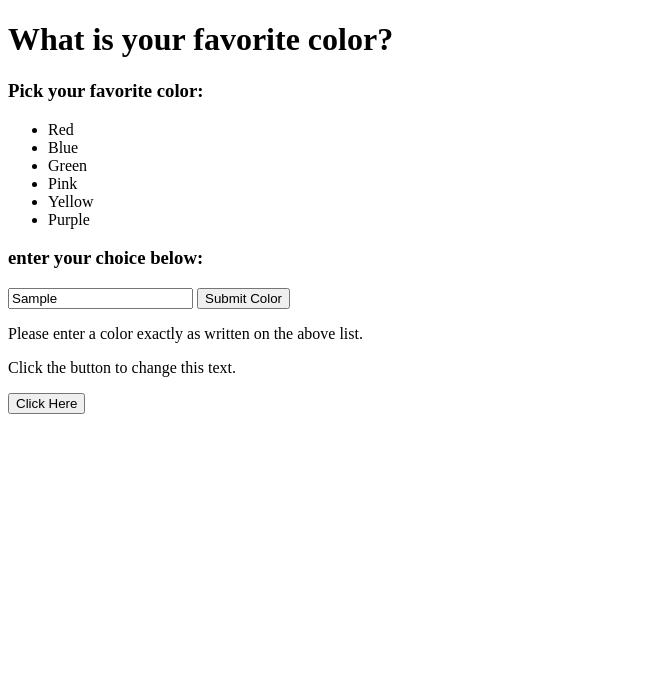
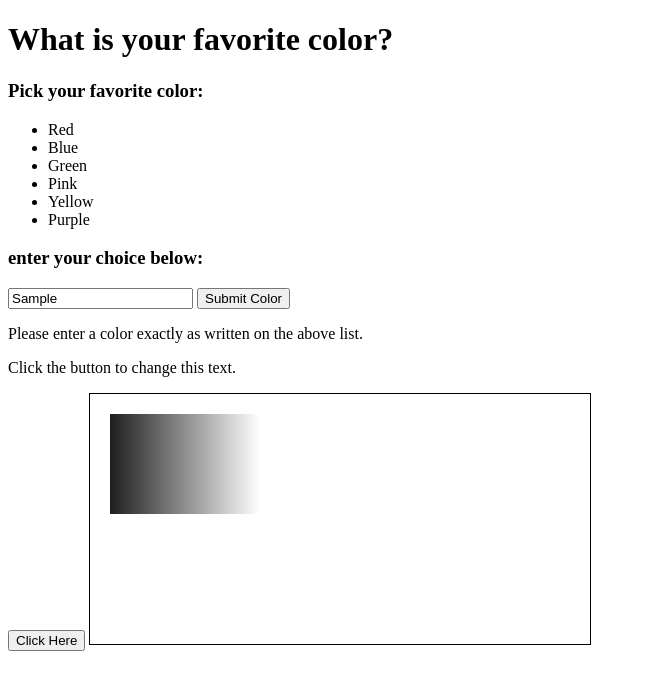
Before and after one commit to acliang1412/JAVASCRIPT-PROJECTS, a plain HTML site: page Advance JavaScript Projects/HTML_1.html in a window 1280 px wide. Both pictures are taken after typing "Sample" into the empty fields and a click on the button "Submit Color". Shown: the whole page, without its empty margins (0-646 px from the left). Drawn offline with Linux system fonts and the light colour scheme.

Commit message:
Add color output functionality to Color_Function and update canvas rendering

```diff
--- a/Advance JavaScript Projects/HTML_1.html
+++ b/Advance JavaScript Projects/HTML_1.html
@@ -27,4 +27,6 @@
 <p class="Click">Click the button to change this text.</p>
 <button onclick="Hello_World_Function()">Click Here</button>
 
+<canvas id="myCanvas" width="500" height="250" style="border:1px solid #000000;"></canvas>
+
 </html>
--- a/Advance JavaScript Projects/JavaScript/JavaScript_1.js
+++ b/Advance JavaScript Projects/JavaScript/JavaScript_1.js
@@ -5,25 +5,32 @@ function Color_Function() {
     switch(Colors) {
         case "Red":
             Color_Output = "Red" + Color_String;
+            document.getElementById("Output").style.color = "red";
             break;
         case "Yellow":
             Color_Output = "Yellow" + Color_String;
+            document.getElementById("Output").style.color = "yellow";
             break;
         case "Green":
             Color_Output = "Green" + Color_String;
+            document.getElementById("Output").style.color = "green";
             break;
         case "Blue":
             Color_Output = "Blue" + Color_String;
+            document.getElementById("Output").style.color = "blue";
             break;
         case "Pink":
             Color_Output = "Pink" + Color_String;
+            document.getElementById("Output").style.color = "pink";
             break;
 
         case "Purple":
             Color_Output = "Purple" + Color_String;
+            document.getElementById("Output").style.color = "purple";
             break;
         default:
             Color_Output = "Please enter a color exactly as written on the above list.";
+            document.getElementById("Output").style.color = "black";
     }
     document.getElementById("Output").innerHTML = Color_Output;
 }
@@ -32,3 +39,11 @@ function Hello_World_Function() {
     var A = document.getElementsByClassName("Click");
     A[0].innerHTML = "The text has changed!";
 }
+
+var c = document.getElementById("myCanvas");
+var ctx = c.getContext("2d");
+var grd = ctx.createLinearGradient(0, 0, 170, 0);
+grd.addColorStop(0, "black");
+grd.addColorStop(1, "white");
+ctx.fillStyle = grd;
+ctx.fillRect(20, 20, 150, 100);
```
